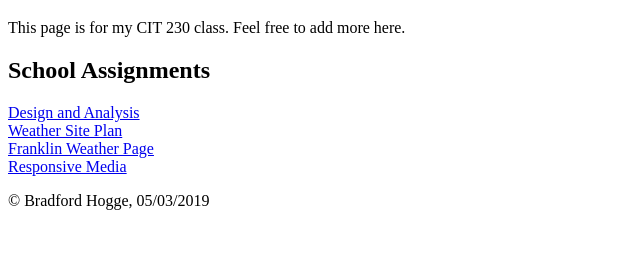
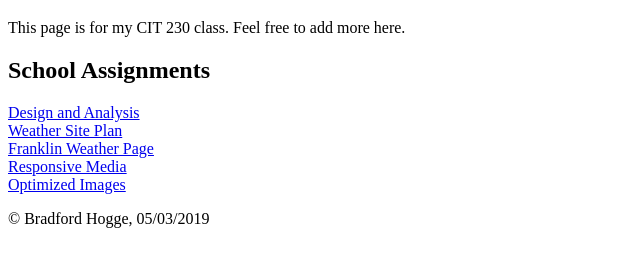
Before and after one commit to Bhogge2/Bhogge2.github.io, a plain HTML site: page index.html in a window 1280 px wide. Shown: the part 105-372 px from the top of the page, without its empty margins (0-640 px from the left). Drawn offline with Linux system fonts and the light colour scheme.

Commit message:
added link

```diff
--- a/index.html
+++ b/index.html
@@ -19,7 +19,9 @@
         <a href= "html\design-analysis.html">Design and Analysis<br></a>
         <a href= "weather/weather-plan/weather-plan.html">Weather Site Plan<br></a>
         <a href = "weather/franklin-idaho-weather/franklin-idaho-weather.html">Franklin Weather Page<br></a>
-        <a href = "responsive_media/responsive_media/index.html">Responsive Media</a>
+        <a href = "responsive_media/responsive_media/index.html">Responsive Media<br></a>
+        <a href= "weather/optimized-images/index.html">Optimized Images</a>
+
     </main>
     <footer>
         <p>&copy; Bradford Hogge, 05/03/2019</p>
```
